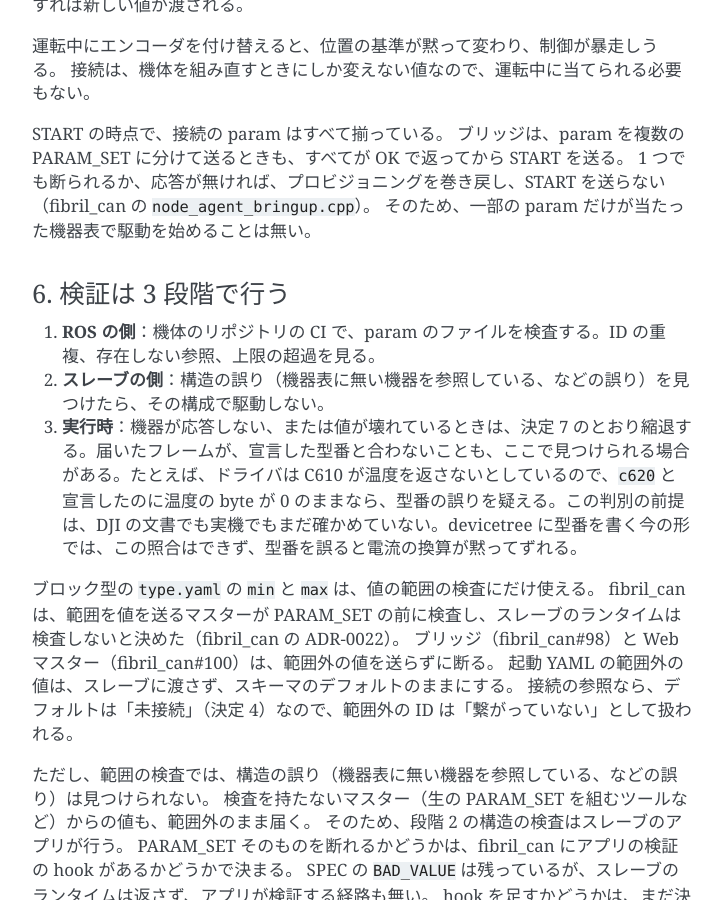
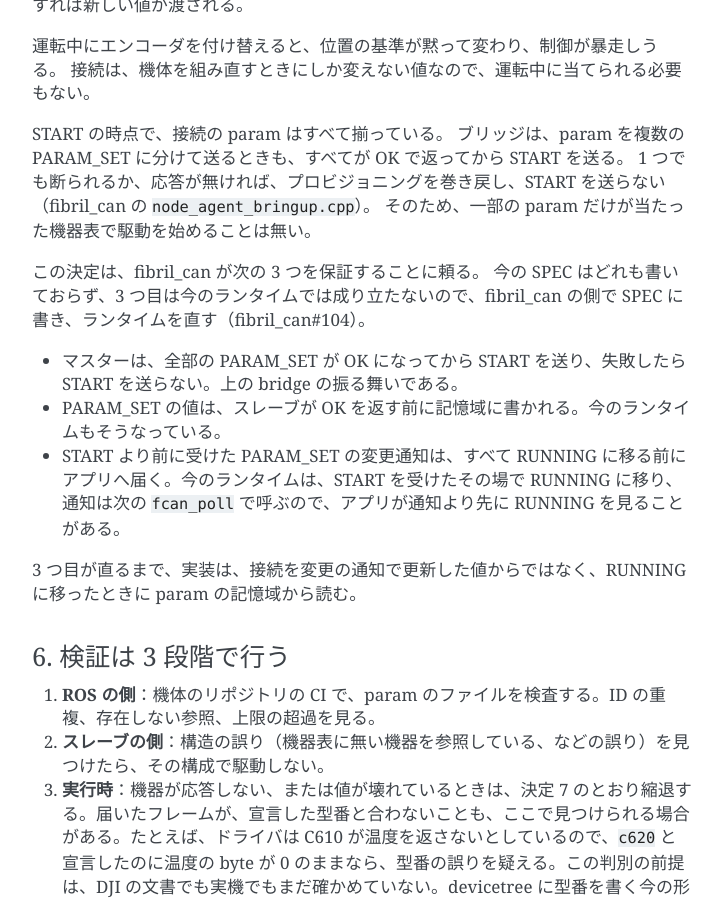
Before and after one commit to ForteFibre/fibril_zephyr, a Sphinx documentation site: the page built from doc/adr/0025-runtime-device-connection.md, in a window 1280 px wide and 900 px high, scrolled down 2941 px. Shown: the whole window, without its empty margins (388-1110 px from the left). Built offline with Sphinx 7.4.7, drawn with Linux system fonts in a browser that asks for light colours.

Commit message:
docs(adr): 0025 の決定 5 が頼る fibril_can の順序の保証を書く
接続を最初の START で読むには、START の時点で param がそろい、変更の通知も届いている必要がある。
fibril_can の SPEC はこれを書いておらず、通知は RUNNING の後になりうる（fibril_can#104）。

Co-Authored-By: Claude Opus 5.5 <noreply@anthropic.com>

```diff
--- a/doc/adr/0025-runtime-device-connection.md
+++ b/doc/adr/0025-runtime-device-connection.md
@@ -97,6 +97,15 @@ START の時点で、接続の param はすべて揃っている。
 ブリッジは、param を複数の PARAM_SET に分けて送るときも、すべてが OK で返ってから START を送る。
 1 つでも断られるか、応答が無ければ、プロビジョニングを巻き戻し、START を送らない（fibril_can の `node_agent_bringup.cpp`）。
 そのため、一部の param だけが当たった機器表で駆動を始めることは無い。
+
+この決定は、fibril_can が次の 3 つを保証することに頼る。
+今の SPEC はどれも書いておらず、3 つ目は今のランタイムでは成り立たないので、fibril_can の側で SPEC に書き、ランタイムを直す（fibril_can#104）。
+
+- マスターは、全部の PARAM_SET が OK になってから START を送り、失敗したら START を送らない。上の bridge の振る舞いである。
+- PARAM_SET の値は、スレーブが OK を返す前に記憶域に書かれる。今のランタイムもそうなっている。
+- START より前に受けた PARAM_SET の変更通知は、すべて RUNNING に移る前にアプリへ届く。今のランタイムは、START を受けたその場で RUNNING に移り、通知は次の `fcan_poll` で呼ぶので、アプリが通知より先に RUNNING を見ることがある。
+
+3 つ目が直るまで、実装は、接続を変更の通知で更新した値からではなく、RUNNING に移ったときに param の記憶域から読む。
 
 ### 6. 検証は 3 段階で行う
 
```
